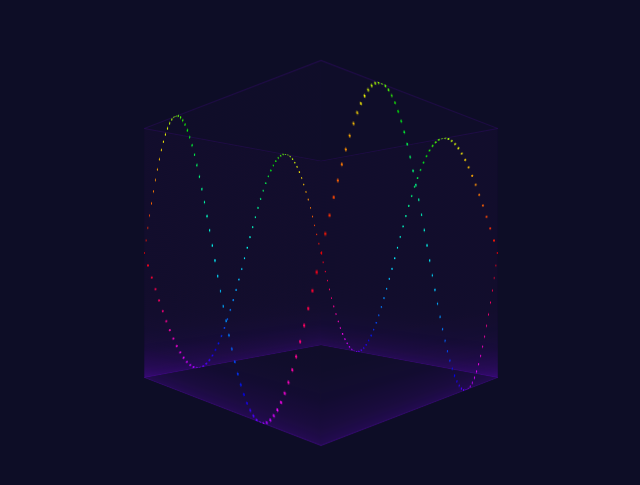
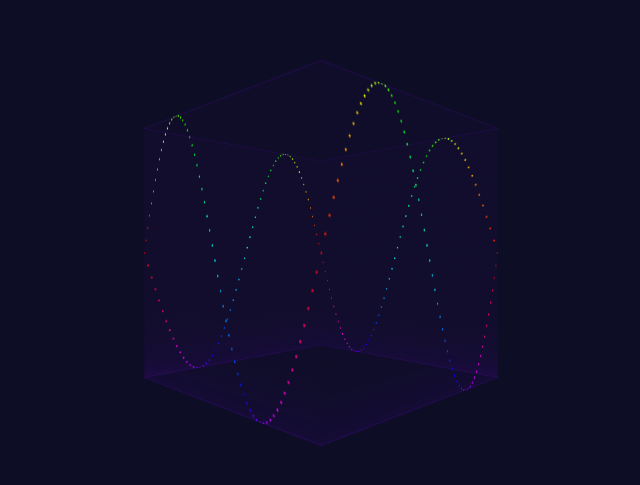
Before and after one commit to doppler/three-d-graph, a React (Create React App) app: page / in a window 1280 px wide. Shown: the part 147-632 px from the top of the page, without its empty margins (319-959 px from the left). Built offline with nearby package versions, Linux system fonts and the light colour scheme.

Commit message:
move sin wave out of loop

```diff
--- a/src/App.css
+++ b/src/App.css
@@ -20,7 +20,7 @@
   background-image: linear-gradient(
     hsla(270, 100%, 20%, 0.05),
     95%,
-    hsla(270, 100%, 50%, 0.2)
+    hsla(270, 100%, 40%, 0.1)
   );
 }
 .Face#front {
--- a/src/App.js
+++ b/src/App.js
@@ -31,13 +31,13 @@ export default App;
 const Face = ({ id, graphSize, graphDivs, angle }) => (
   <div className="Face" id={id} style={{ width: graphSize, height: graphSize }}>
     <svg width={graphSize} height={graphSize}>
+      <SineWave {...{ graphSize, angle }} />
       {[...Array(graphDivs + 1).keys()].map(i => {
         let w = 0 + (graphSize / graphDivs) * i;
         return (
           <g key={i} id="grid">
             <line x1={0} x2={graphSize} y1={w} y2={w} />
             {/* <line y1={0} y2={graphSize} x1={w} x2={w} /> */}
-            <SineWave {...{ graphSize, angle }} />
           </g>
         );
       })}
```
